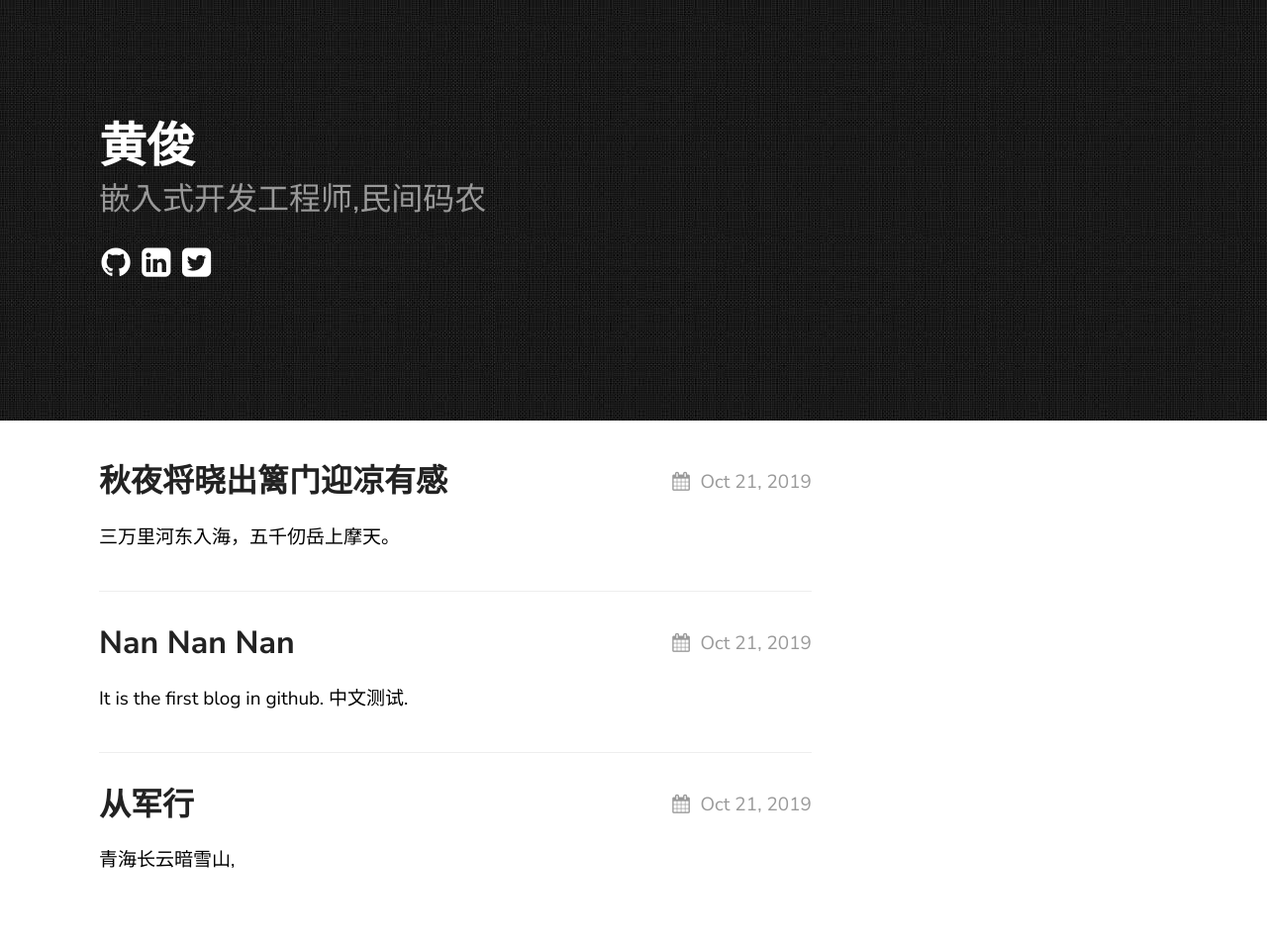
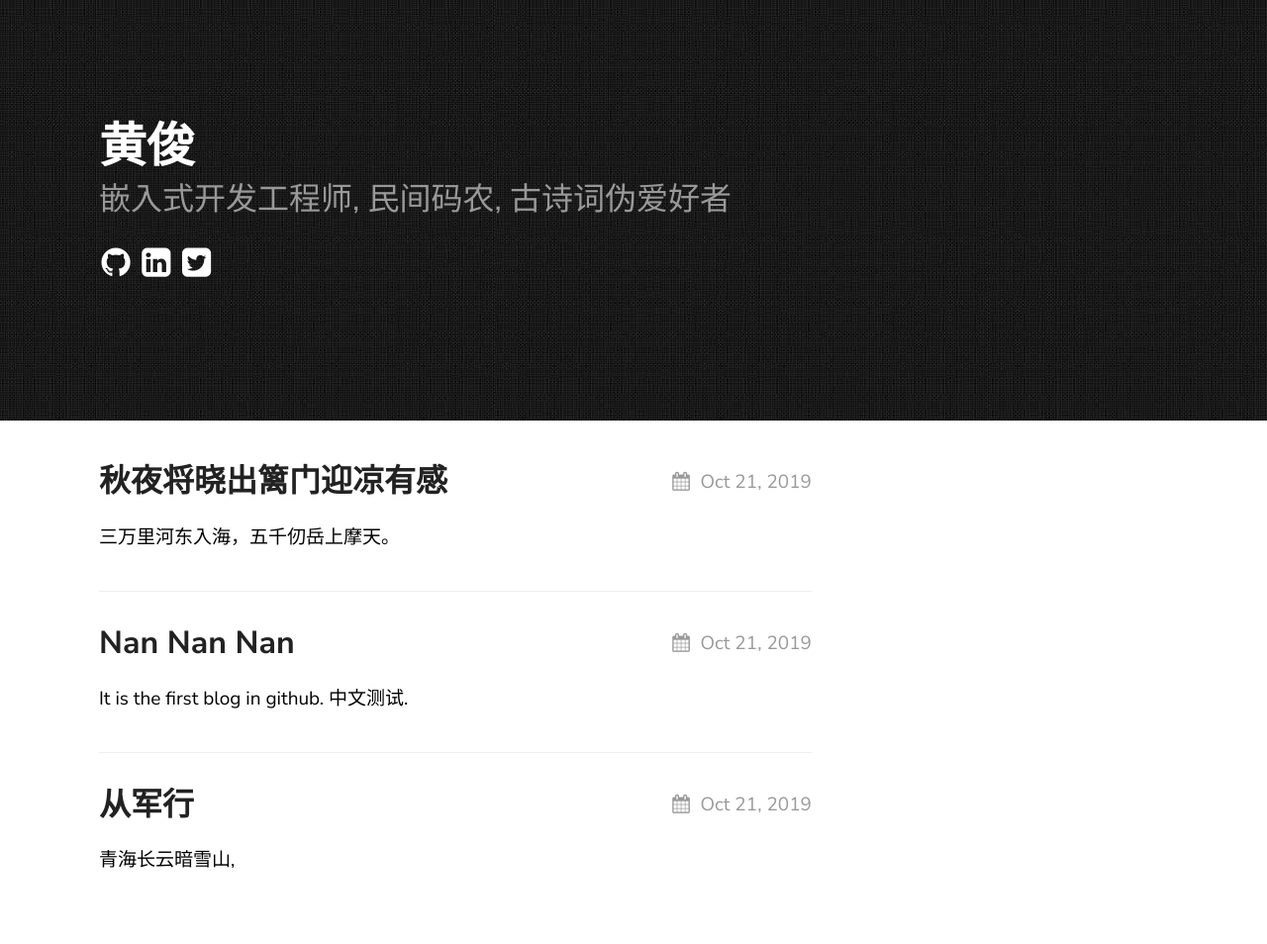
Before and after one commit to Huangjun1131/Huangjun1131.github.io, a Jekyll site: the page built from index.md, in a window 1280 px wide. Shown: the whole page at 99% size. Built offline with Jekyll 4.4.1, drawn with Linux system fonts in a browser that asks for light colours.

Commit message:
Update _config.yml

```diff
--- a/_config.yml
+++ b/_config.yml
@@ -18,7 +18,7 @@ sass:
 permalink: /posts/:title/
 texture:
   title: 黄俊
-  tagline: 嵌入式开发工程师,民间码农
+  tagline: 嵌入式开发工程师, 民间码农, 古诗词伪爱好者
   date_format: "%b %-d, %Y"
   style: black
   showNav: false
```
